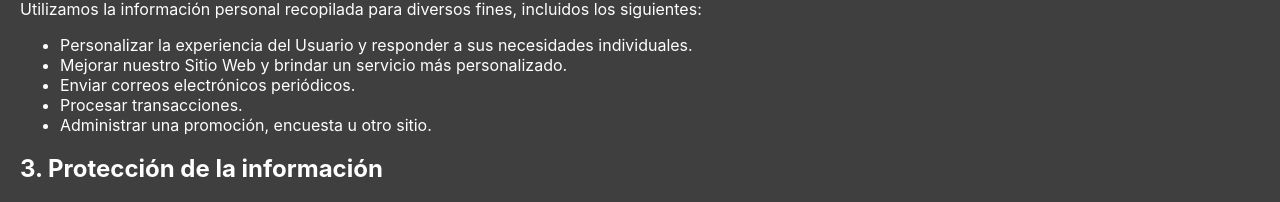
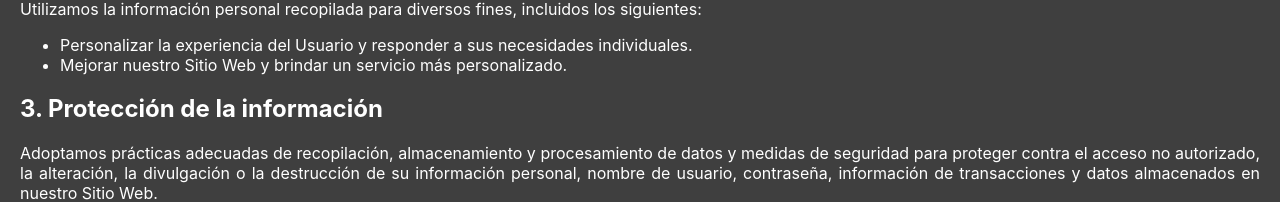
Before and after one commit to sereto111/ilusekifrontend, a React (Create React App) app: page /privacy-policy in a window 1280 px wide. Shown: the part 429-631 px from the top of the page. Built offline with nearby package versions, Linux system fonts and the light colour scheme.

Commit message:
cambios politica

```diff
--- a/src/components/PrivacyPolicy.js
+++ b/src/components/PrivacyPolicy.js
@@ -22,9 +22,6 @@ export function PrivacyPolicy() {
                 <ul>
                     <li>Personalizar la experiencia del Usuario y responder a sus necesidades individuales.</li>
                     <li>Mejorar nuestro Sitio Web y brindar un servicio más personalizado.</li>
-                    <li>Enviar correos electrónicos periódicos.</li>
-                    <li>Procesar transacciones.</li>
-                    <li>Administrar una promoción, encuesta u otro sitio.</li>
                 </ul>
 
                 <h2>3. Protección de la información</h2>
```
